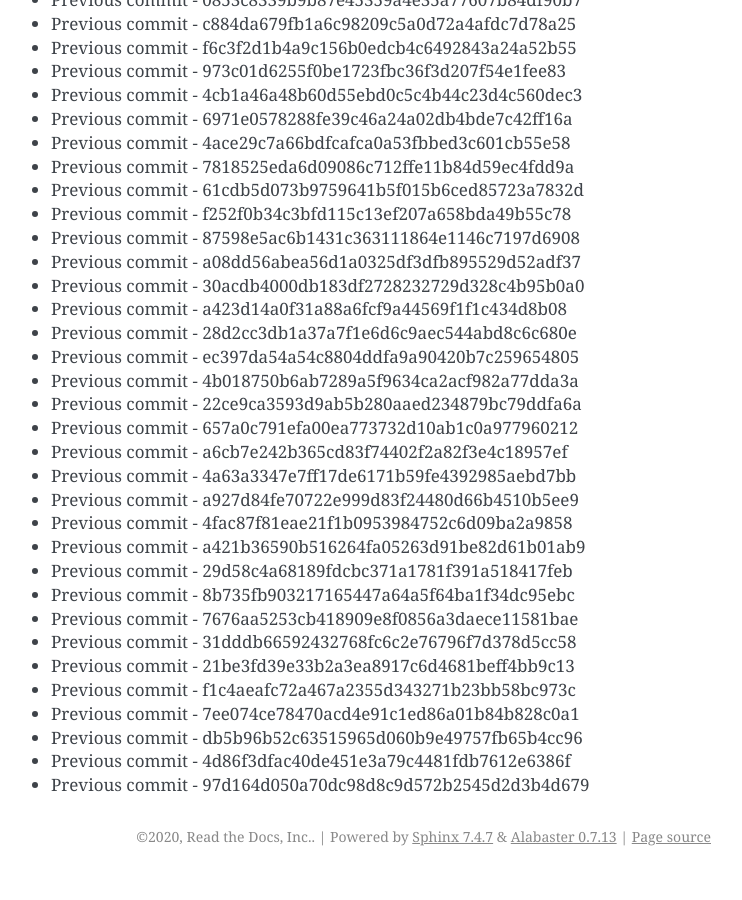
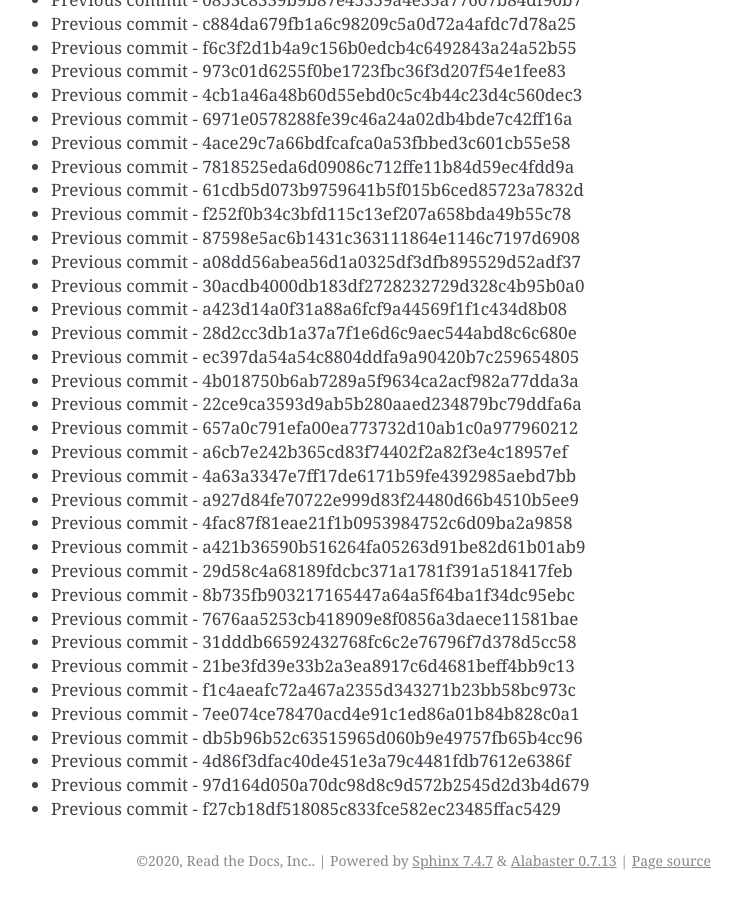
Before and after one commit to readthedocs/rtd-git-stresstest, a Sphinx documentation site: the page built from docs/updates.rst, in a window 1280 px wide and 900 px high, scrolled down 24976 px. Shown: the whole window, without its empty margins (399-1141 px from the left). Built offline with Sphinx 7.4.7, drawn with Linux system fonts in a browser that asks for light colours; before the commit the page ends 25852 px from its top, so only the background shows below that.

Commit message:
Generating commit from previous: f27cb18df518085c833fce582ec23485ffac5429

```diff
--- a/docs/updates.rst
+++ b/docs/updates.rst
@@ -1081,3 +1081,4 @@ It can be tested for any performance characteristics.
 * Previous commit - db5b96b52c63515965d060b9e49757fb65b4cc96
 * Previous commit - 4d86f3dfac40de451e3a79c4481fdb7612e6386f
 * Previous commit - 97d164d050a70dc98d8c9d572b2545d2d3b4d679
+* Previous commit - f27cb18df518085c833fce582ec23485ffac5429
```
